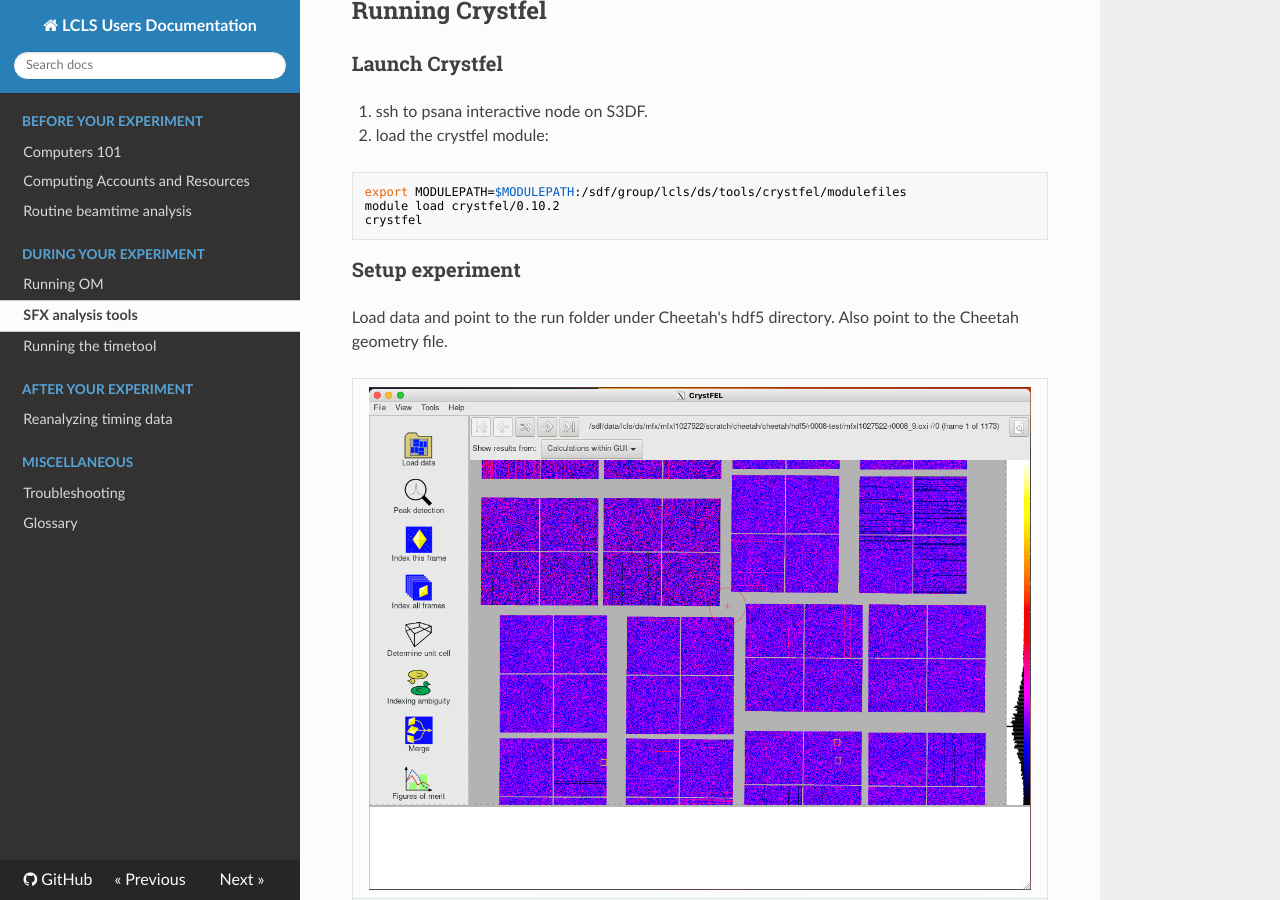
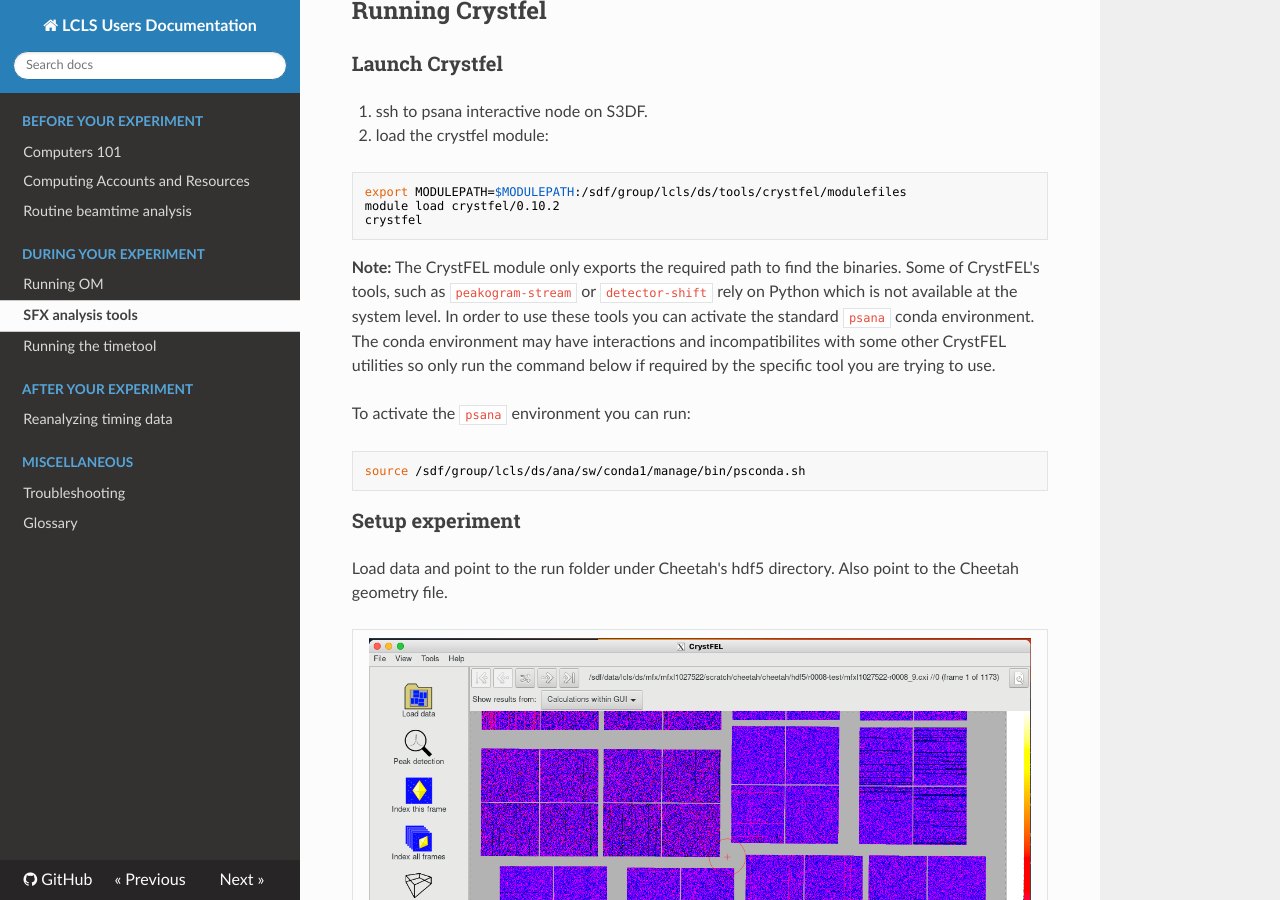
Before and after one commit to lcls-users/lcls-users, an MkDocs documentation site: the page built from docs/during/sfx.md, in a window 1280 px wide and 900 px high, scrolled down 4388 px. Built offline with MkDocs 1.6.1, drawn with Linux system fonts in a browser that asks for light colours; nearby versions of some CDN libraries.

Commit message:
Add note on activating environment to use Python-dependent CrystFEL tools

````diff
--- a/docs/during/sfx.md
+++ b/docs/during/sfx.md
@@ -121,6 +121,13 @@ module load crystfel/0.10.2
 crystfel
 ```
 
+**Note:** The CrystFEL module only exports the required path to find the binaries. Some of CrystFEL's tools, such as `peakogram-stream` or `detector-shift` rely on Python which is not available at the system level. In order to use these tools you can activate the standard `psana` conda environment. The conda environment may have interactions and incompatibilites with some other CrystFEL utilities so only run the command below if required by the specific tool you are trying to use.
+
+To activate the `psana` environment you can run:
+```bash
+source /sdf/group/lcls/ds/ana/sw/conda1/manage/bin/psconda.sh
+```
+
 ### Setup experiment
 
 Load data and point to the run folder under Cheetah's hdf5 directory. Also point to the Cheetah geometry file.
````
